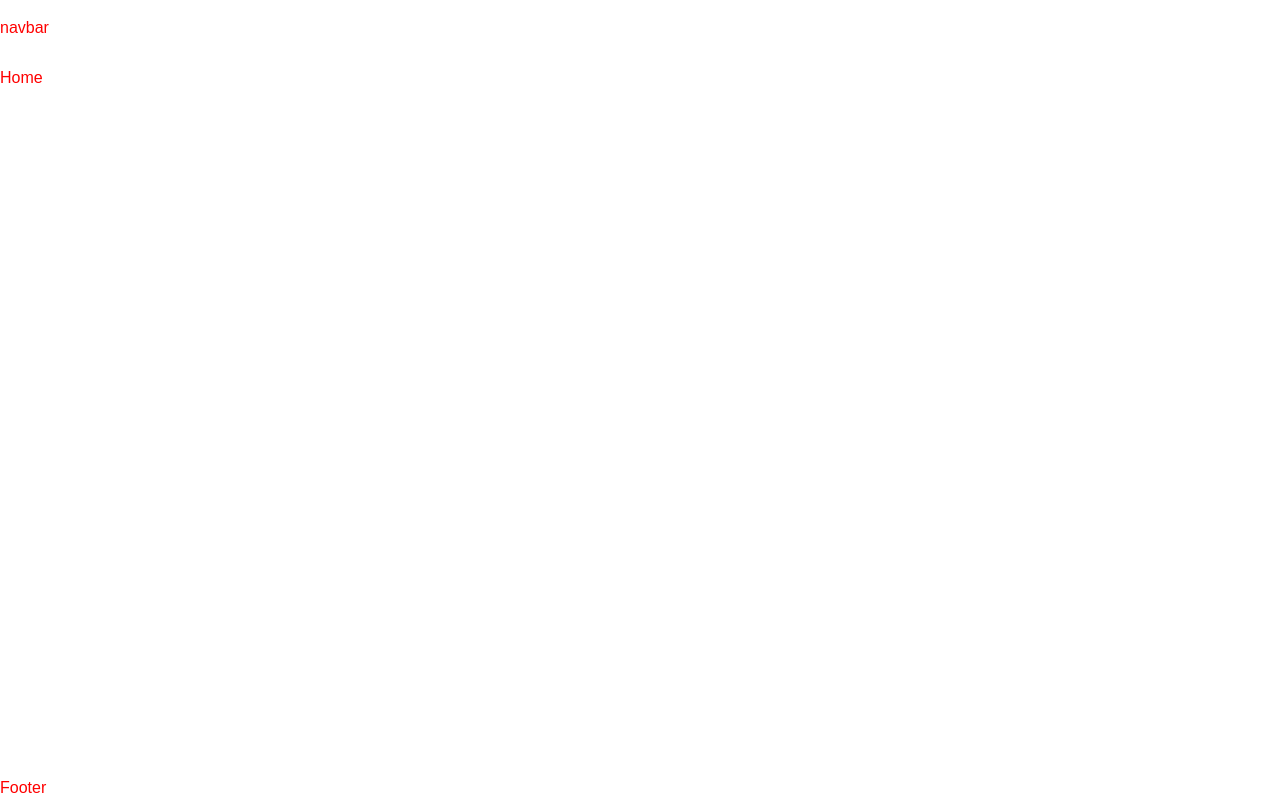
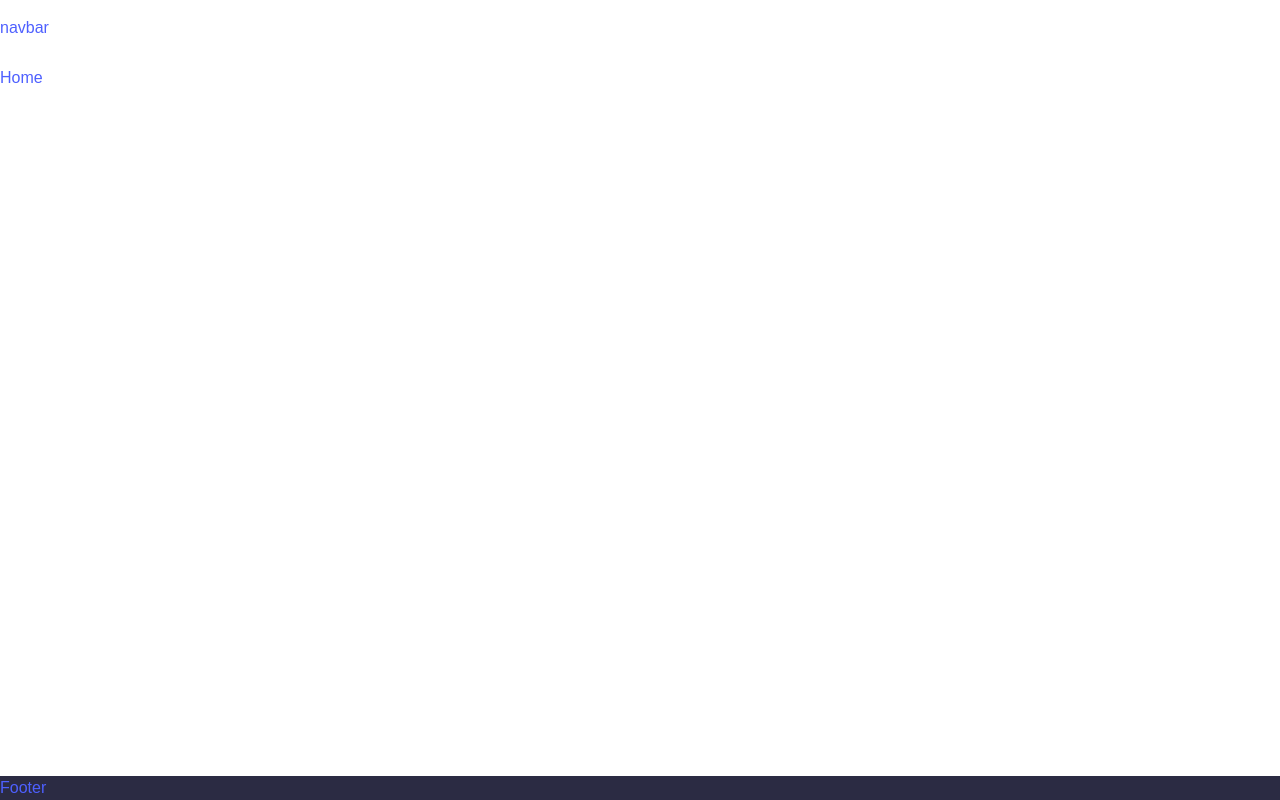
Before and after one commit to brandalx/EFSChat-client, a React (Vite) app: page / in a window 1280 px wide. Built offline with nearby package versions, Linux system fonts and the light colour scheme.

Commit message:
feat: connecting theme through all components

```diff
--- a/src/components/Footer.jsx
+++ b/src/components/Footer.jsx
@@ -1,9 +1,10 @@
 import React from 'react';
 import { Box } from '@chakra-ui/react';
+import theme from '../utils/theme';
 export default function Footer() {
   return (
-    <footer className='page-header' bg='nutral.black'>
-      <Box>Footer</Box>
+    <footer className='page-header' style={{ background: theme.colors.neutral.black }}>
+      <Box color='primary.default'>Footer</Box>
     </footer>
   );
 }
--- a/src/components/Navbar.jsx
+++ b/src/components/Navbar.jsx
@@ -6,7 +6,7 @@ export default function Navbar() {
     <Box>
       {/* <Container maxW='1110px'> */}
       <chakra.header w='full' py={4}>
-        navbar
+        <Box color='primary.default'>navbar</Box>
       </chakra.header>
       {/* </Container> */}
     </Box>
--- a/src/css/global.css
+++ b/src/css/global.css
@@ -1,6 +1,5 @@
 * {
   box-sizing: border-box;
-  color: red;
 }
 .wrapper {
   overflow: hidden;
--- a/src/pages/Home.jsx
+++ b/src/pages/Home.jsx
@@ -1,5 +1,9 @@
 import React from 'react';
-
+import { Box } from '@chakra-ui/react';
 export default function Home() {
-  return <div>Home</div>;
+  return (
+    <Box>
+      <Box color='primary.default'>Home</Box>
+    </Box>
+  );
 }
```
